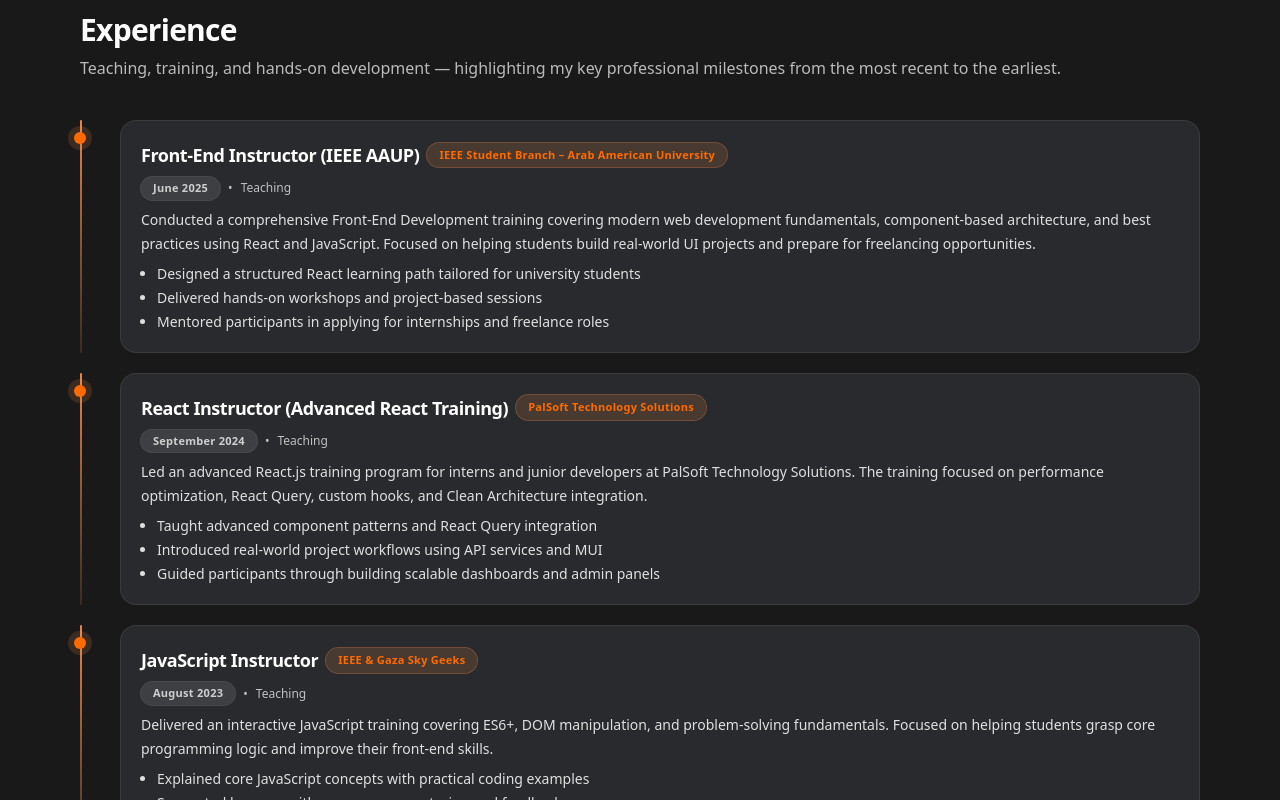
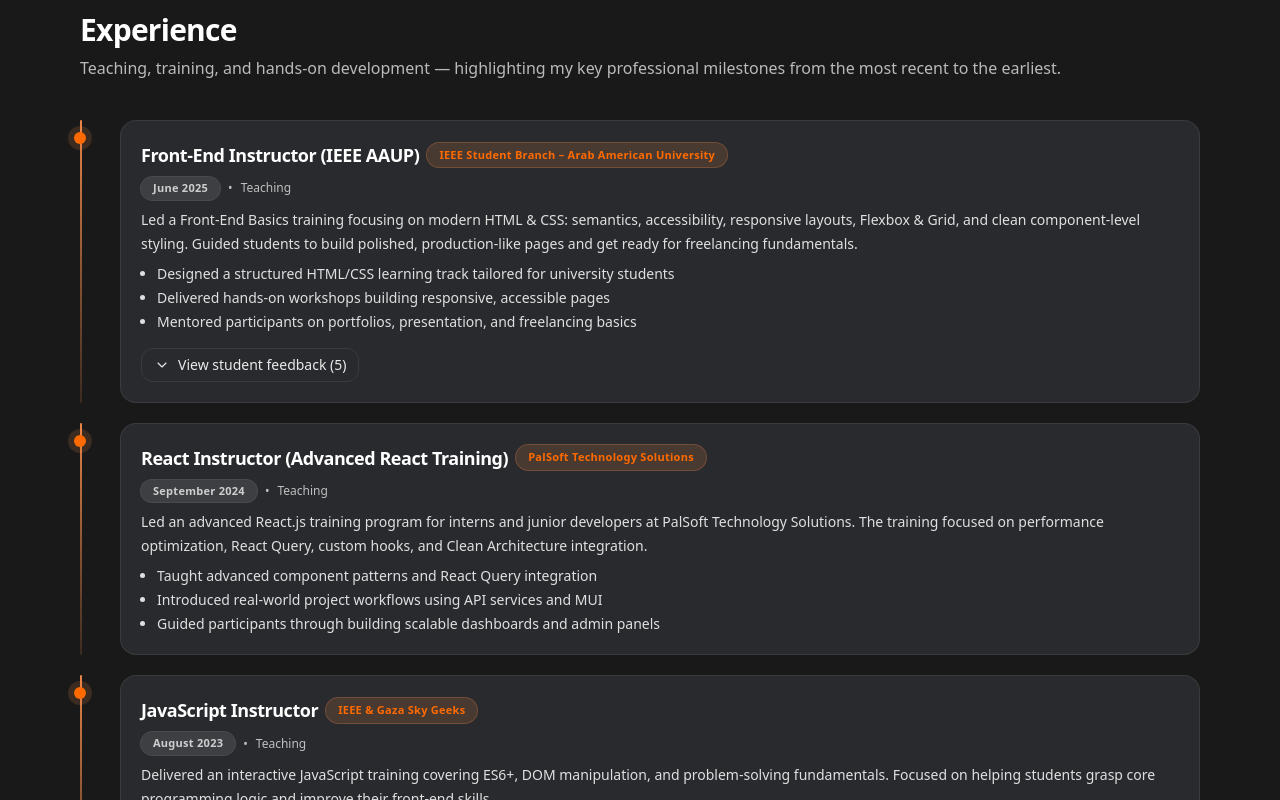
Before and after one commit to a7mad1112/personal-site, a React (Vite) app: page / in a window 1280 px wide. Shown: the part 1920-2720 px from the top of the page. Built offline with nearby package versions, Linux system fonts and the light colour scheme.

Commit message:
add students feedback

```diff
--- a/src/components/sections/Experience.jsx
+++ b/src/components/sections/Experience.jsx
@@ -1,5 +1,6 @@
 import { experiences } from "../../data/experiences";
 import { motion } from "framer-motion";
+import { useState } from "react";
 
 const Badge = ({ children, variant = "primary" }) => {
   const base =
@@ -12,7 +13,25 @@
   return <span className={`${base} ${styles[variant]}`}>{children}</span>;
 };
 
+const Quote = ({ children, dir = "ltr" }) => (
+  <div
+    dir={dir}
+    className="
+      relative rounded-xl border border-[color:rgba(255,255,255,.08)]
+      bg-white/[.04] p-3 text-sm text-white/90
+    "
+  >
+    <span  dir={dir} aria-hidden className="absolute left-3 top-2 text-[var(--accent)]">
+    </span>
+    <span className="block px-4">{children}</span>
+  </div>
+);
+
 const ExperienceItem = ({ item, index }) => {
+  const [showFeedback, setShowFeedback] = useState(false);
+  const hasFeedback =
+    Array.isArray(item.feedbacks) && item.feedbacks.length > 0;
+
   return (
     <motion.li
       initial={{ opacity: 0, y: 18 }}
@@ -21,6 +40,7 @@
       transition={{ duration: 0.35, delay: index * 0.06 }}
       className="relative pl-7 md:pl-10"
     >
+      {/* vertical line */}
       <span
         className="absolute left-0 top-0 h-full w-[2px] rounded-full"
         style={{
@@ -28,7 +48,7 @@
             "linear-gradient(to bottom, rgba(255,145,77,.9), rgba(255,145,77,.15))",
         }}
       />
-
+      {/* dot */}
       <span
         className="absolute -left-[6px] top-3 h-3 w-3 rounded-full shadow-[0_0_0_6px_rgba(255,145,77,.15)]"
         style={{ backgroundColor: "var(--accent)" }}
@@ -64,6 +84,7 @@
           </ul>
         )}
 
+        {/* Certificate link */}
         {item.certificate && (
           <div className="pt-2">
             <a
@@ -88,6 +109,63 @@
                 />
               </svg>
             </a>
+          </div>
+        )}
+
+        {/* Feedback toggle */}
+        {hasFeedback && (
+          <div className="pt-2">
+            <button
+              type="button"
+              onClick={() => setShowFeedback((s) => !s)}
+              className="
+                inline-flex items-center gap-2 rounded-xl
+                px-3 py-1.5 text-sm font-medium
+                border border-[var(--border)]
+                text-white/90 hover:text-white
+                hover:border-[var(--accent)]/60
+                transition
+              "
+              aria-expanded={showFeedback}
+            >
+              <svg
+                width="16"
+                height="16"
+                viewBox="0 0 24 24"
+                className={`transition-transform ${
+                  showFeedback ? "rotate-180" : ""
+                }`}
+                fill="none"
+                xmlns="http://www.w3.org/2000/svg"
+                aria-hidden="true"
+              >
+                <path
+                  d="M6 9l6 6 6-6"
+                  stroke="currentColor"
+                  strokeWidth="1.6"
+                  strokeLinecap="round"
+                  strokeLinejoin="round"
+                />
+              </svg>
+              {showFeedback ? "Hide" : "View"} student feedback (
+              {item.feedbacks.length})
+            </button>
+
+            {showFeedback && (
+              <motion.div
+                initial={{ opacity: 0, y: 8 }}
+                animate={{ opacity: 1, y: 0 }}
+                className="mt-3 grid gap-2"
+              >
+                <div className="rounded-xl border border-[var(--border)] bg-[#1f2023] p-3">
+                  <div className="grid gap-2" dir="rtl">
+                    {item.feedbacks.map((fb, i) => (
+                      <Quote key={i} dir="rtl">{fb}</Quote>
+                    ))}
+                  </div>
+                </div>
+              </motion.div>
+            )}
           </div>
         )}
       </div>
--- a/src/data/experiences.js
+++ b/src/data/experiences.js
@@ -5,14 +5,21 @@
     company: "IEEE Student Branch – Arab American University",
     date: "June 2025",
     description: `
-    Conducted a comprehensive Front-End Development training covering modern web development fundamentals, component-based architecture, and best practices using React and JavaScript. Focused on helping students build real-world UI projects and prepare for freelancing opportunities.
-    `,
+  Led a Front-End Basics training focusing on modern HTML & CSS: semantics, accessibility, responsive layouts, Flexbox & Grid, and clean component-level styling. Guided students to build polished, production-like pages and get ready for freelancing fundamentals.
+  `,
     achievements: [
-      "Designed a structured React learning path tailored for university students",
-      "Delivered hands-on workshops and project-based sessions",
-      "Mentored participants in applying for internships and freelance roles",
+      "Designed a structured HTML/CSS learning track tailored for university students",
+      "Delivered hands-on workshops building responsive, accessible pages",
+      "Mentored participants on portfolios, presentation, and freelancing basics",
     ],
     type: "Teaching",
+    feedbacks: [
+      "أداء ممتاز، الشرح ممتاز وفهمه للمحتوى جيد جدًا مما جعل عملية توصيله للتلاميذ أفضل.",
+      "ما شاء الله عنه عنده علم وبيقدر يعطي وتعامله بجنن.",
+      "يا ريت الكل مثله.",
+      "كان رائع في الشرح والتعامل.",
+      "المدرب أحمد ممتاز، شرحه واضح وتعامله مثالي.",
+    ],
   },
   {
     id: "e2",
```
Also changed, not shown: 1 other file (tests, documents, lock files or other folders).
